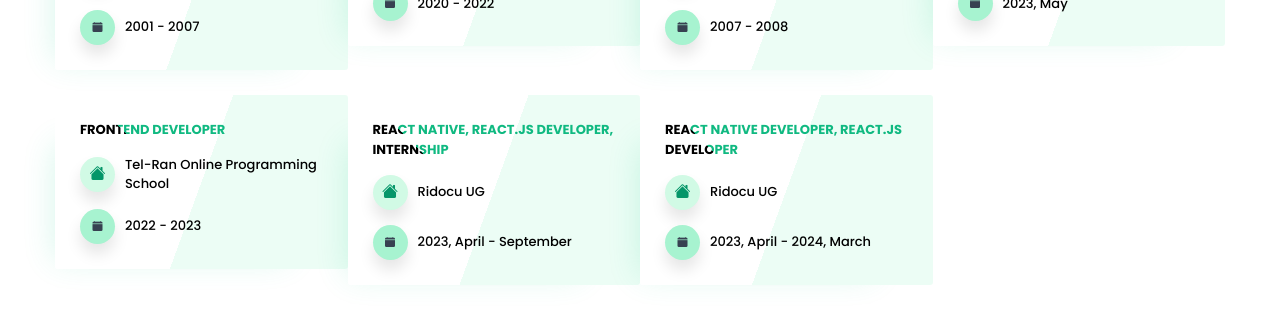
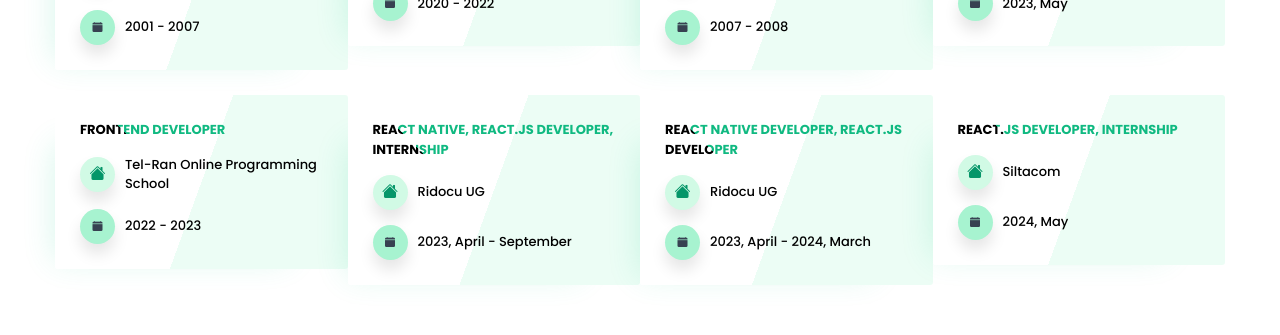
Before and after one commit to lena-karen/MyPortfolioFE, a React (Create React App) app: page / in a window 1280 px wide. Shown: the part 1583-1918 px from the top of the page. Built offline with nearby package versions, Linux system fonts and the light colour scheme.

Commit message:
internship added

```diff
--- a/src/assets/data.js
+++ b/src/assets/data.js
@@ -37,6 +37,11 @@ export const experienceItems = [
 		title: 'React Native Developer, React.js Developer',
 		name: 'Ridocu UG',
 		period: `2023, April - 2024, March`
+	},
+	{
+		title: 'React.js Developer, Internship',
+		name: 'Siltacom',
+		period: `2024, May`
 	}
 ]
 
```
